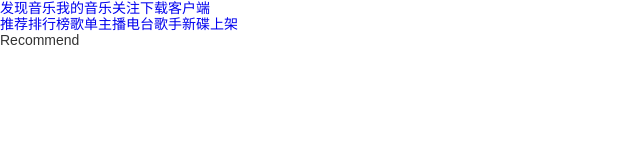
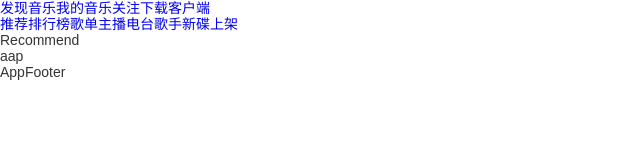
Before and after one commit to kitori7/react-music, a React (Vite) app: page /discover#/discover/recommend in a window 1280 px wide. Shown: the top 160 px of the page, without its empty margins (0-640 px from the left). Built offline with nearby package versions, Linux system fonts and the light colour scheme; no server answers.

Commit message:
✨ feat(12.10): 第二天第六集

```diff
--- a/src/App.tsx
+++ b/src/App.tsx
@@ -1,16 +1,15 @@
-import { Link, useRoutes } from "react-router-dom";
+import { useRoutes } from "react-router-dom";
 import routes from "@/router";
+
+import AppHeader from "./components/app-header";
+import AppFooter from "./components/app-footer";
 
 const App = () => {
   return (
     <div className="app">
-      <div className="nav">
-        <Link to="/discover">发现音乐</Link>
-        <Link to="/mine">我的音乐</Link>
-        <Link to="/focus">关注</Link>
-        <Link to="/download">下载客户端</Link>
-      </div>
-      <div className="main"> {useRoutes(routes)}</div>
+      <AppHeader></AppHeader>
+      <div className="main"> {useRoutes(routes)}aap</div>
+      <AppFooter></AppFooter>
     </div>
   );
 };
--- a/src/assets/css/common.less
+++ b/src/assets/css/common.less
@@ -0,0 +1,3 @@
+body {
+  font-size: 14px;
+}
--- /dev/null
+++ b/src/components/app-footer/index.tsx
@@ -0,0 +1,12 @@
+import { memo } from "react";
+import type { FC, ReactNode } from "react";
+
+interface IProps {
+  children?: ReactNode;
+}
+
+const AppFooter: FC<IProps> = memo(() => {
+  return <div>AppFooter</div>;
+});
+
+export default AppFooter;
--- /dev/null
+++ b/src/components/app-header/index.tsx
@@ -0,0 +1,20 @@
+import { memo } from "react";
+import type { FC, ReactNode } from "react";
+import { Link } from "react-router-dom";
+
+interface IProps {
+  children?: ReactNode;
+}
+
+const AppHeader: FC<IProps> = memo(() => {
+  return (
+    <div className="nav">
+      <Link to="/discover">发现音乐</Link>
+      <Link to="/mine">我的音乐</Link>
+      <Link to="/focus">关注</Link>
+      <Link to="/download">下载客户端</Link>
+    </div>
+  );
+});
+
+export default AppHeader;
```
